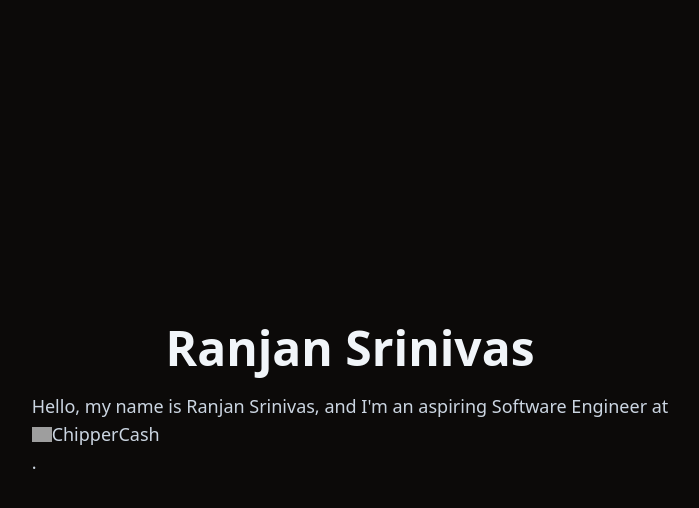
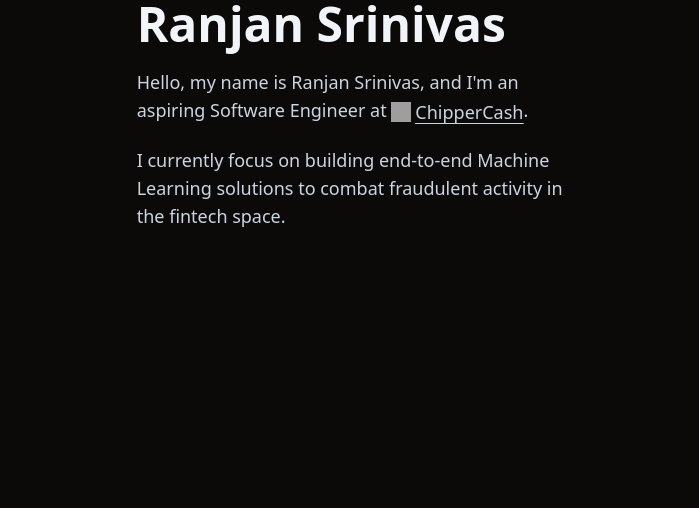
Before and after one commit to rkaahean/rkaahean.github.io, a Next.js app: page /about in a window 1280 px wide. Shown: the top 508 px of the page, without its empty margins (290-989 px from the left). Built offline with nearby package versions, Linux system fonts and the light colour scheme; grey boxes are pictures that could not be loaded.

Commit message:
basic link config

```diff
--- a/src/components/links.tsx
+++ b/src/components/links.tsx
@@ -4,18 +4,16 @@ import classNames from "classnames"
 
 export function Link() {
     return (
-        <div className="flex items-center">
-            <div className="relative">
+        <div className="flex items-center underline underline-offset-4">
+            <div className="relative h-5 w-5 mr-1">
                 <Image
                     src={CURRENT_COMPANY_LOGO}
                     alt=""
-                    width={20}
-                    height={20}
+                    fill
                 />
             </div>
-
             <a className={
-                classNames("inline text-slate-300 hover:text-slate-100 hover:font-medium")}
+                classNames("inline text-slate-300 hover:text-sky-400")}
                 href="https://www.chippercash.com"
             >
                 ChipperCash
--- a/src/pages/about.tsx
+++ b/src/pages/about.tsx
@@ -2,11 +2,17 @@ import { Link } from "../components/links";
 
 export default function About() {
   return (
-    <div className="bg-stone-950 flex min-h-screen flex-col items-center justify-center">
-      <div className="text-5xl font-bold text-slate-100">Ranjan Srinivas</div>
-      <div className="mt-5 text-lg text-slate-300">
-        Hello, my name is Ranjan Srinivas, and I&apos;m an aspiring Software
-        Engineer at {<Link />}.
+    <div className="bg-stone-950 flex min-h-screen flex-col items-center justify-start">
+      <div className="w-1/3">
+        <div className="text-5xl font-bold text-slate-100">Ranjan Srinivas</div>
+        <div className="mt-5 text-lg text-slate-300">
+          Hello, my name is Ranjan Srinivas, and I&apos;m an aspiring Software
+          Engineer at <span className="inline-block align-middle"><Link /></span>.
+        </div>
+        <div className="mt-5 text-lg text-slate-300">
+          I currently focus on building end-to-end Machine Learning solutions
+          to combat fraudulent activity in the fintech space.
+        </div>
       </div>
     </div>
   );
```
